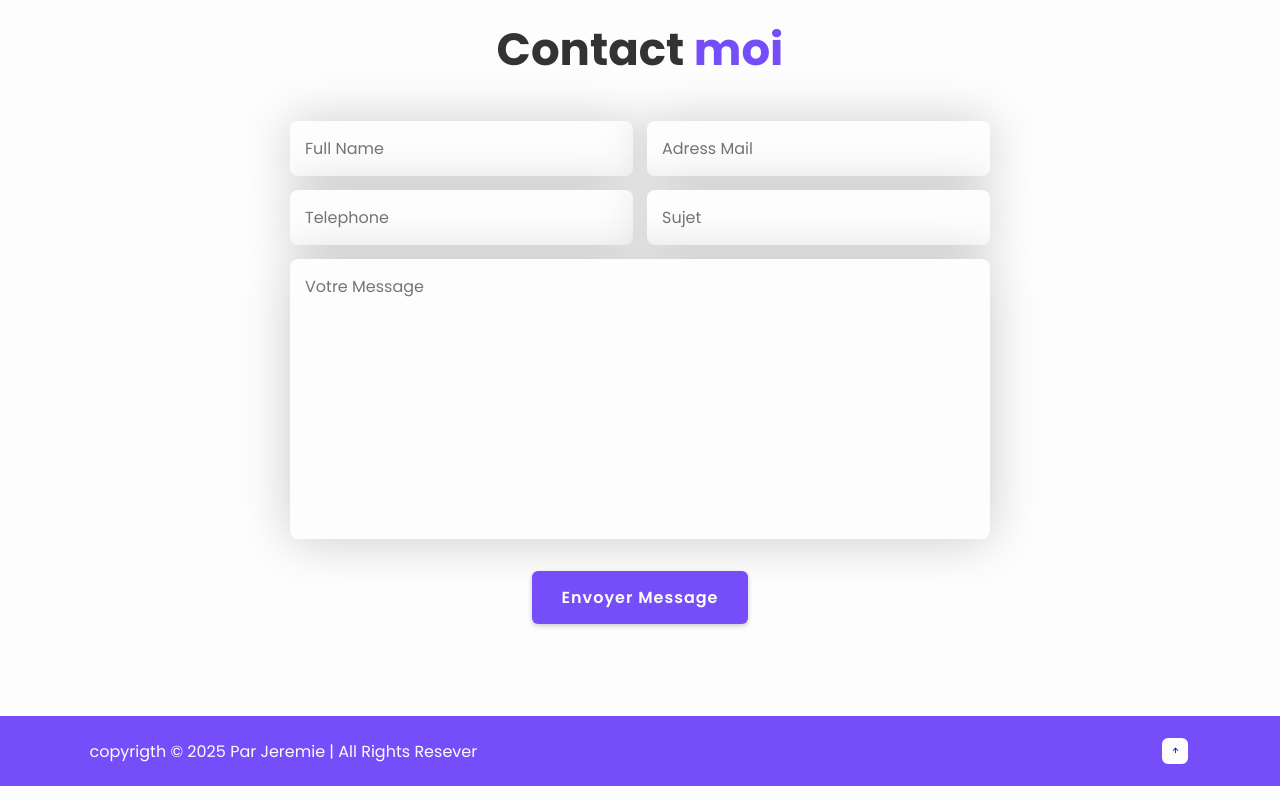
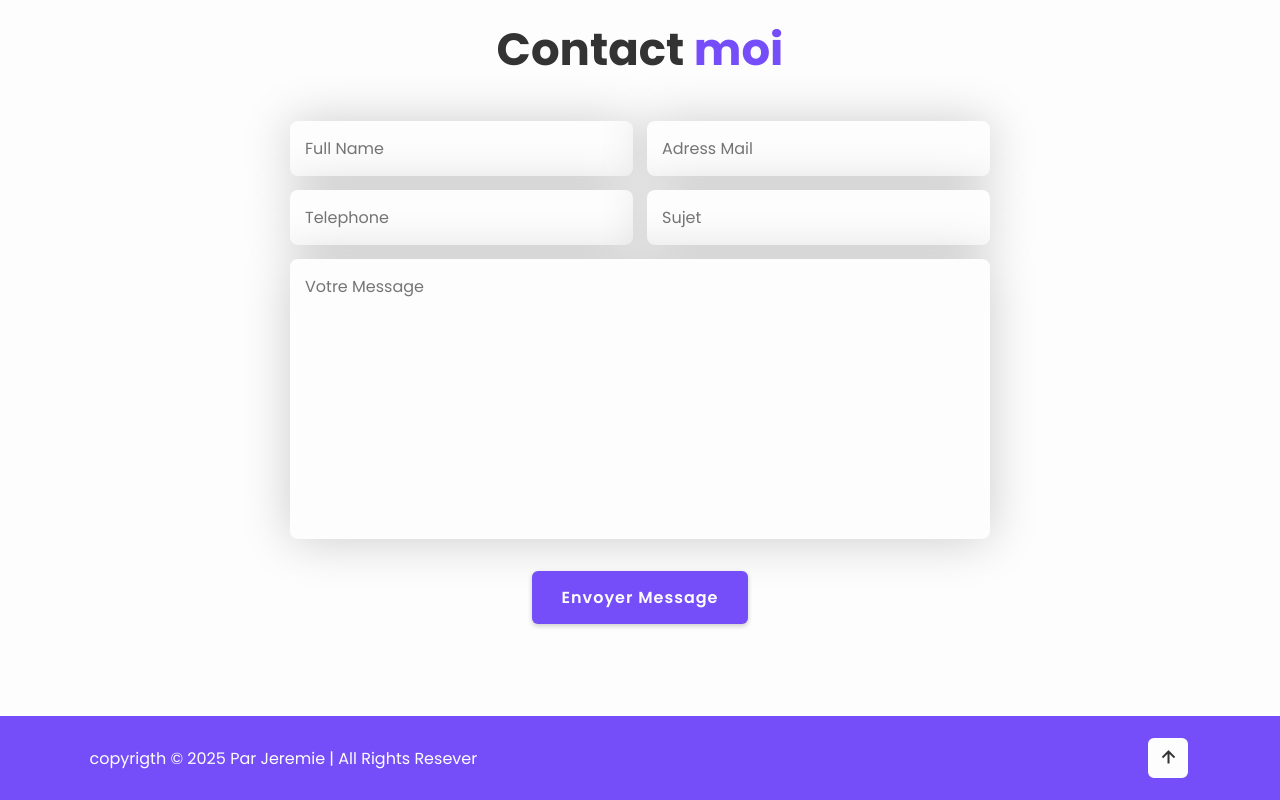
Before and after one commit to Jeremie229242/portfoliopro, a plain HTML site: page portfolio1/index.html in a window 1280 px wide. Shown: the part 3958-4758 px from the top of the page. Drawn offline with nearby package versions, Linux system fonts and the light colour scheme.

Commit message:
premiere etape 08

```diff
--- a/portfolio1/style.css
+++ b/portfolio1/style.css
@@ -627,4 +627,18 @@ box-shadow: 0 .1rem 5rem var(--shadow-color);
     background: var(--white-color);
     border-radius: .8rem;
     border: .2rem solid var(--main-color);
+
+
+    outline: .2rem solid transparent;
+    transition: .9s ease;
 }
+
+.footer-iconTop a i {
+    font-size: 2.4rem;
+    color: #333;
+}
+
+
+.footer-iconTop a:hover{
+outline-color: var(--white-color);
+}
```
